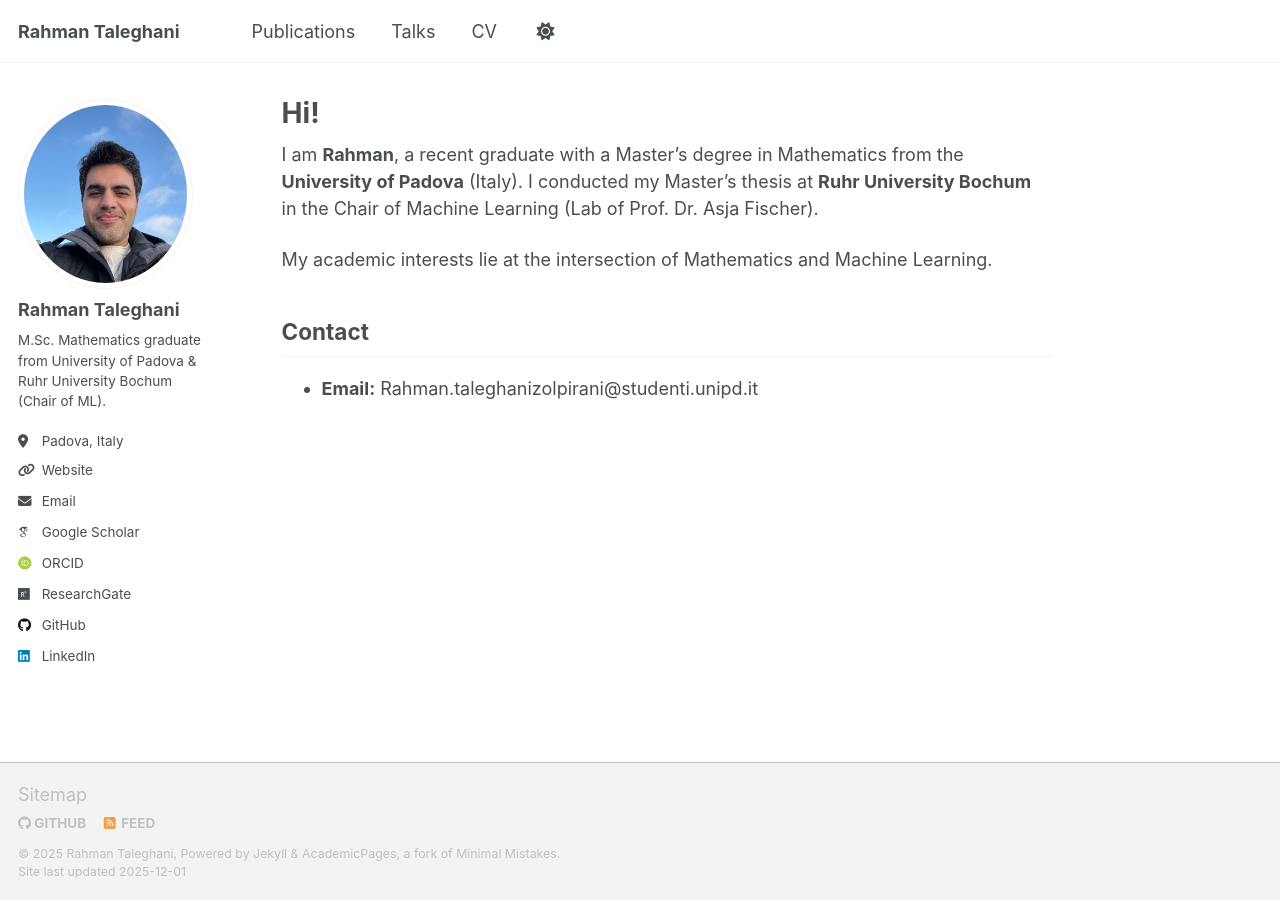
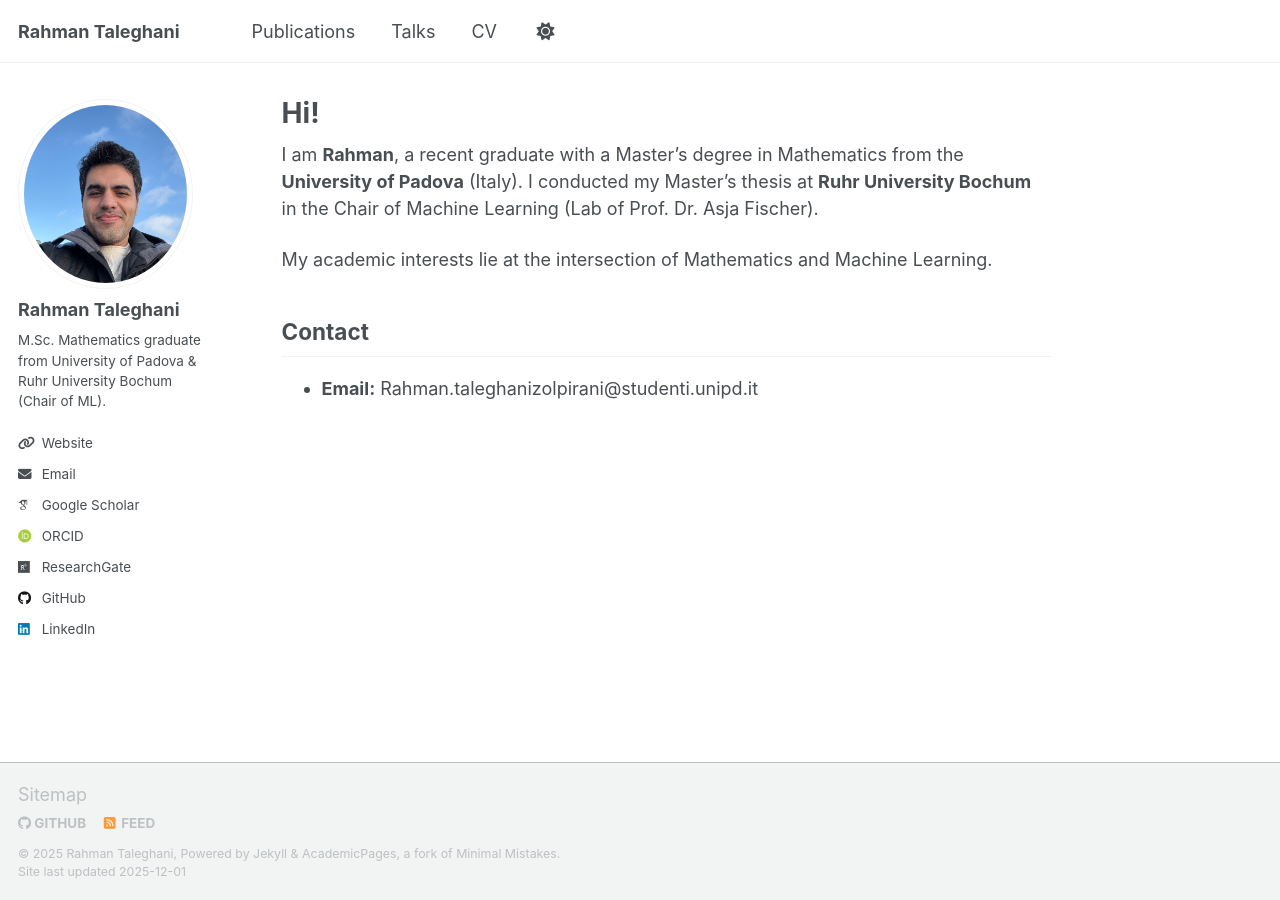
Before and after one commit to Rahmantl/rahmantl.github.io, a Jekyll site: the page built from _pages/about.md, in a window 1280 px wide. Built offline with Jekyll 4.4.1, drawn with Linux system fonts in a browser that asks for light colours; some web fonts are replaced; a script that is not in the unit is left out.

Commit message:
Comment out location in _config.yml
Comment out the location field in the config.

```diff
--- a/_config.yml
+++ b/_config.yml
@@ -27,7 +27,7 @@ author:
   name             : "Rahman Taleghani"
   pronouns         : # example: "she/her"
   bio              : "M.Sc. Mathematics graduate from University of Padova & Ruhr University Bochum (Chair of ML)."
-  location         : "Padova, Italy"
+  location         : #"Padova, Italy"
   #employer         : "Red Brick University"
   uri              : "https://rahmantl.github.io" # URL
   email            : "Rahman.taleghanizolpirani@studenti.unipd.it"
```
